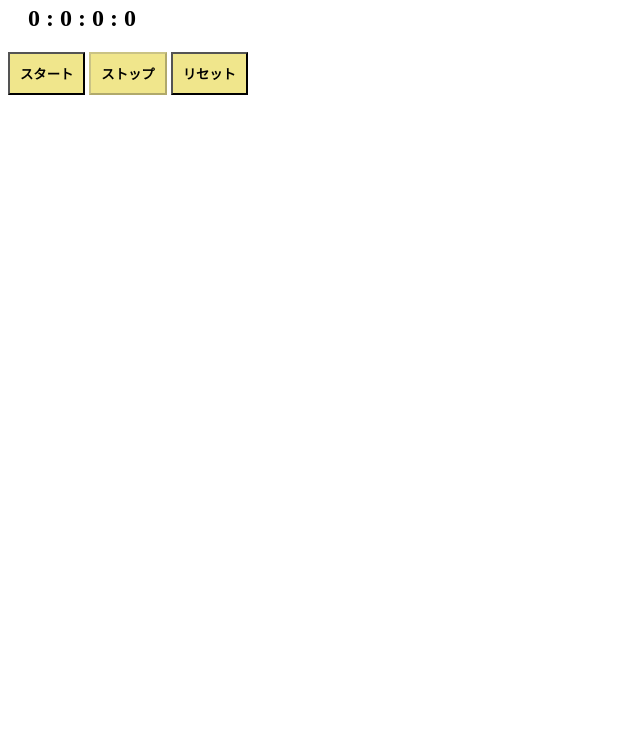
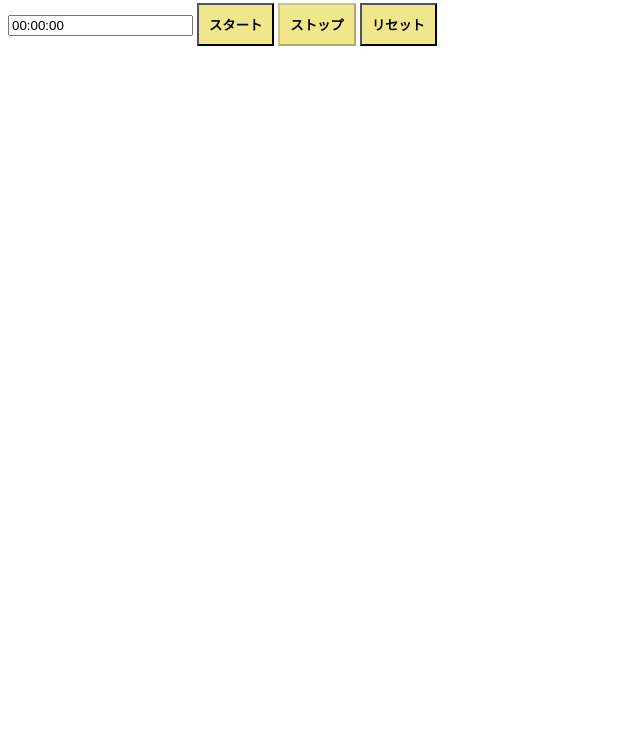
Before and after one commit to omeinu/kadai_stopwatch, a plain HTML site: page index.html in a window 1280 px wide. Shown: the part 61-800 px from the top of the page, without its empty margins (0-640 px from the left). Drawn offline with nearby package versions, Linux system fonts and the light colour scheme.

Commit message:
Update index.html

```diff
--- a/index.html
+++ b/index.html
@@ -11,18 +11,15 @@
         <h3>ストップウォッチ</h3>
 
 
-        <h2>
-          <span class="count_hours">0</span> :
-          <span class="count_minutes">0</span> :
-          <span class="count_seconds">0</span> :
-          <span class="count_milliseconds">0</span>
-        </h2>
+
+        <input id="counter" type="text" value="00:00:00">
 
         <button class="btn" id="start">スタート</button>
         <button class="btn" id="stop">ストップ</button>
         <button class="btn" id="reset">リセット</button>
 
 
+
         <script src="main.js"></script>
       </body>
     </html>
```
